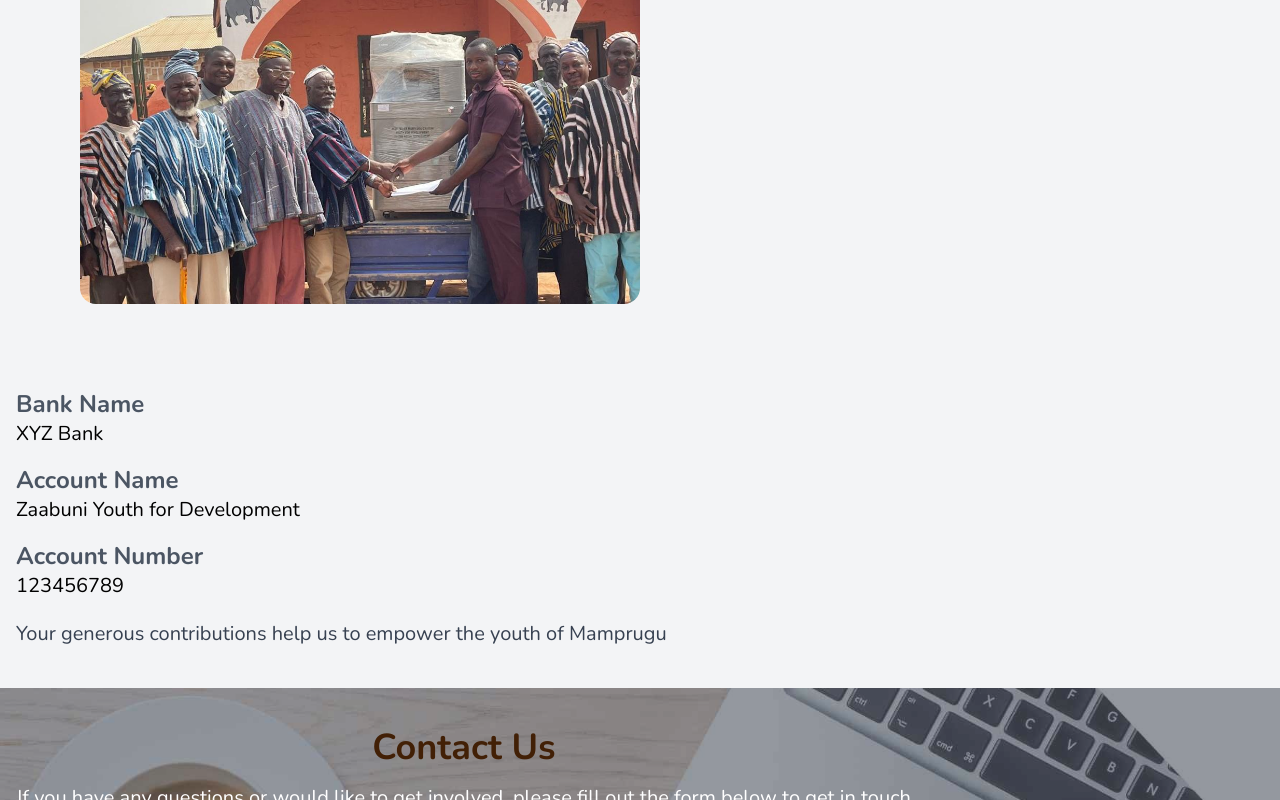
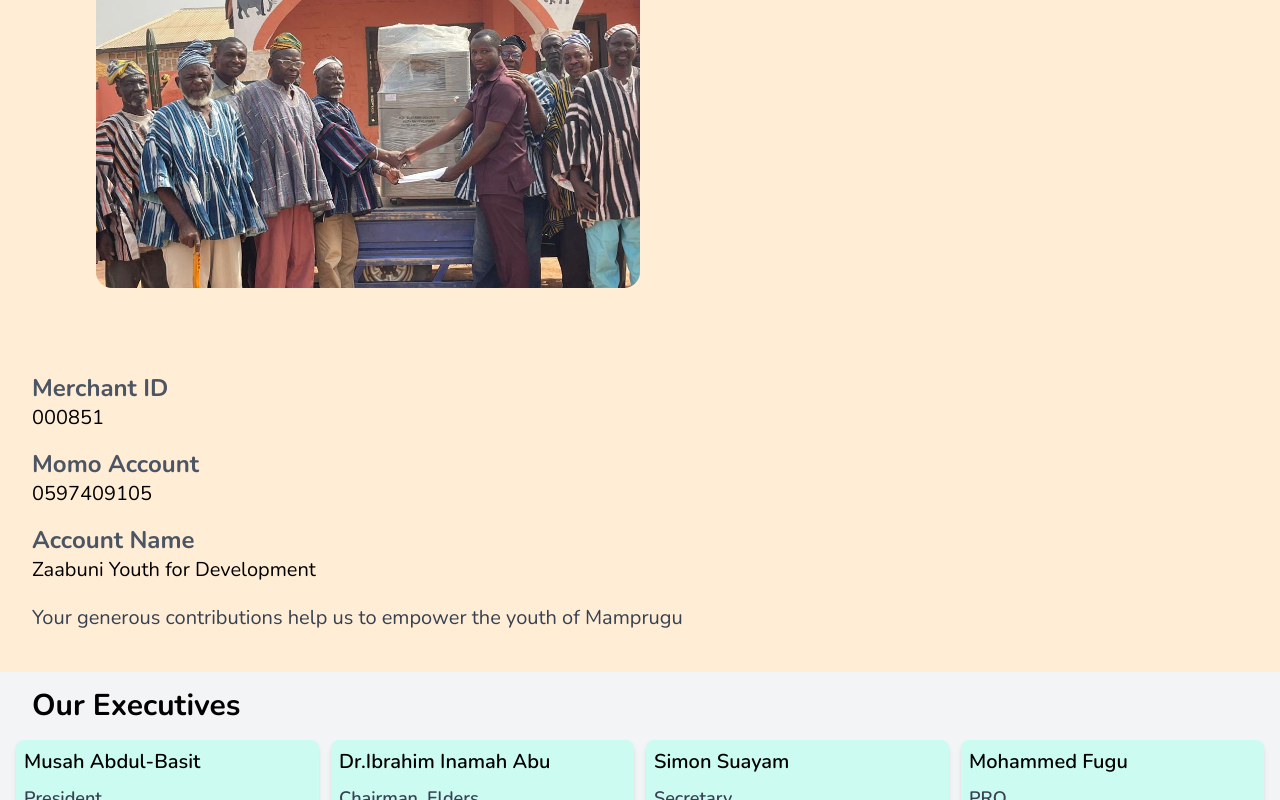
Before and after one commit to Tawphiq/zaabuni-youth, a React (Vite) app in the folder frontend/zaabuni/: page / in a window 1280 px wide. Shown: the part 3674-4474 px from the top of the page. Built offline with nearby package versions, Linux system fonts and the light colour scheme; a web font is replaced by a local one.

Commit message:
"executives"

```diff
--- a/frontend/zaabuni/src/components/About.jsx
+++ b/frontend/zaabuni/src/components/About.jsx
@@ -6,7 +6,7 @@ import zabout from '../assets/zabout.jpg'
 const About = () => {
   useEffect(() => {AOS.init({duration: 2000})}, [])
   return (
-    <div name="about" className="bg-teal-200 h-screen w-full p-6 font-nunito">
+    <div name="about" className="bg-teal-100 h-screen w-full p-6 font-nunito">
       <div className="max-w-7xl mx-auto">
         <div className="mb-2 text-4xl">
           <h4 data-aos="fade-left" className="text-3xl font-bold mb-4 text-gray-600">About Us</h4>
--- a/frontend/zaabuni/src/components/Donate.jsx
+++ b/frontend/zaabuni/src/components/Donate.jsx
@@ -8,19 +8,19 @@ import donatezaa from '../assets/donatezaa.jpg'
 const Donation = () => {
   useEffect(() => {AOS.init({duration: 2000})}, [])
   return (
-    <section name="donate" className="bg-gray-100 font-nunito">
+    <section name="donate" className="bg-orange-100 px-4 font-nunito">
       <div className="containerg mx-4">
-        <h2 data-aos="fade-left" className="text-4xl font-bold pt-10 text-gray-600">Make a Donation</h2>
+        <h2 data-aos="fade-left" className="text-3xl font-bold pt-10 text-gray-600">Make a Donation</h2>
         <div className='grid lg:grid-cols-2 lg:p-16'>
         <img src={donatezaa} alt="" className='rounded-2xl' />
           </div>
           <div className='py-5'>
-            <p className='text-gray-600  text-2xl font-bold'>Bank Name</p>
-            <p className='text-xl mb-4'>XYZ Bank</p>
+            <p className='text-gray-600  text-2xl font-bold'>Merchant ID</p>
+            <p className='text-xl mb-4'>000851</p>
+            <p className='text-gray-600  text-2xl font-bold'>Momo Account</p>
+            <p className='text-xl mb-4'>0597409105</p>
             <p className='text-gray-600  text-2xl font-bold'>Account Name</p>
-            <p className='text-xl mb-4'>Zaabuni Youth for Development</p>
-            <p className='text-gray-600  text-2xl font-bold'>Account Number</p>
-            <p className='text-xl'>123456789</p>
+            <p className='text-xl'>Zaabuni Youth for Development</p>
           </div>
           <p className="text-xl text-gray-700 pb-10">
             Your generous contributions help us to empower the youth of Mamprugu
--- /dev/null
+++ b/frontend/zaabuni/src/components/Executives.jsx
@@ -0,0 +1,60 @@
+// src/components/Executives.jsx
+import React from 'react';
+
+
+const executives = [
+    {
+      id: 1,
+      name: 'Musah Abdul-Basit',
+      position: 'President',
+      phone: '0240345893',
+    },
+    {
+      id: 2,
+      name: 'Dr.Ibrahim Inamah Abu',
+      position: 'Chairman, Elders',
+      phone: '0572419641',
+    },
+    {
+      id: 3,
+      name: 'Simon Suayam',
+      position: 'Secretary',
+    },
+    {
+      id: 4,
+      name: 'Mohammed Fugu',
+      position: 'PRO',
+    },
+    {
+        id: 5,
+        name: 'Salifu Abdul Fataw',
+        position: 'Organizer',
+      },
+      {
+        id: 6,
+        name: 'Gloria Lamisi Danaba',
+        position: 'Womens Organizer',
+      },
+  ];
+
+
+const Executives = () => {
+  return (
+    <section id="executives" className="p-4 pb-10 bg-gray-100">
+      <div className="container mx-auto">
+        <h2 className="text-3xl px-4 font-bold mb-4">Our Executives</h2>
+        <div className="grid gap-3 grid-cols-2 lg:grid-cols-3 xl:grid-cols-4">
+          {executives.map((executive) => (
+            <div key={executive.id} className="bg-teal-100 rounded-lg shadow-md p-2">
+              <h3 className="text-xl font-semibold mb-2">{executive.name}</h3>
+              <p className="text-gray-700 font-semibold text-lg mb-2">{executive.position}</p>
+              <p className="text-gray-700 mb-4">{executive.phone}</p>
+            </div>
+          ))}
+        </div>
+      </div>
+    </section>
+  );
+};
+
+export default Executives;
--- a/frontend/zaabuni/src/components/Home.jsx
+++ b/frontend/zaabuni/src/components/Home.jsx
@@ -4,6 +4,7 @@ import Donate from './Donate'
 import Mission from './Mission';
 import Projects from './Projects';
 import Hero from './Hero';
+import Executives from './Executives';
 
 const Home = () => {
   return (
@@ -13,6 +14,7 @@ const Home = () => {
       <About />
       <Projects />
       <Donate />
+      <Executives />
       <Contact />
     </div>
   );
```
